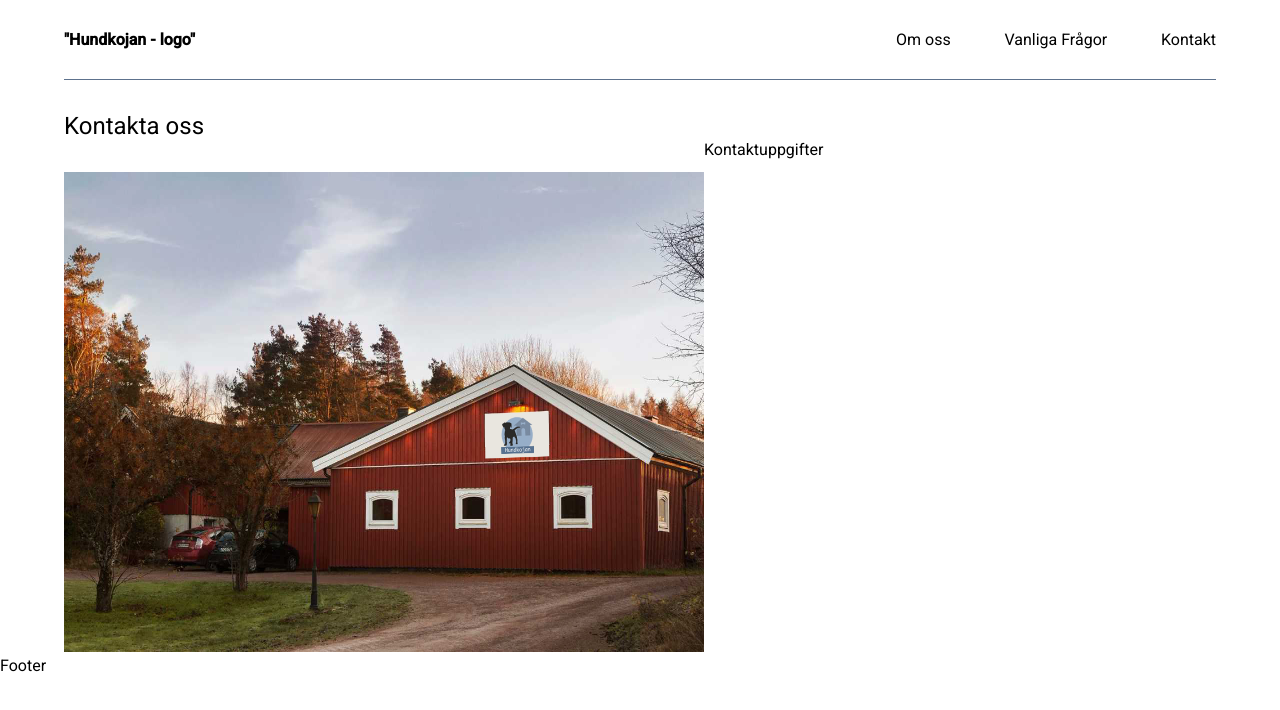
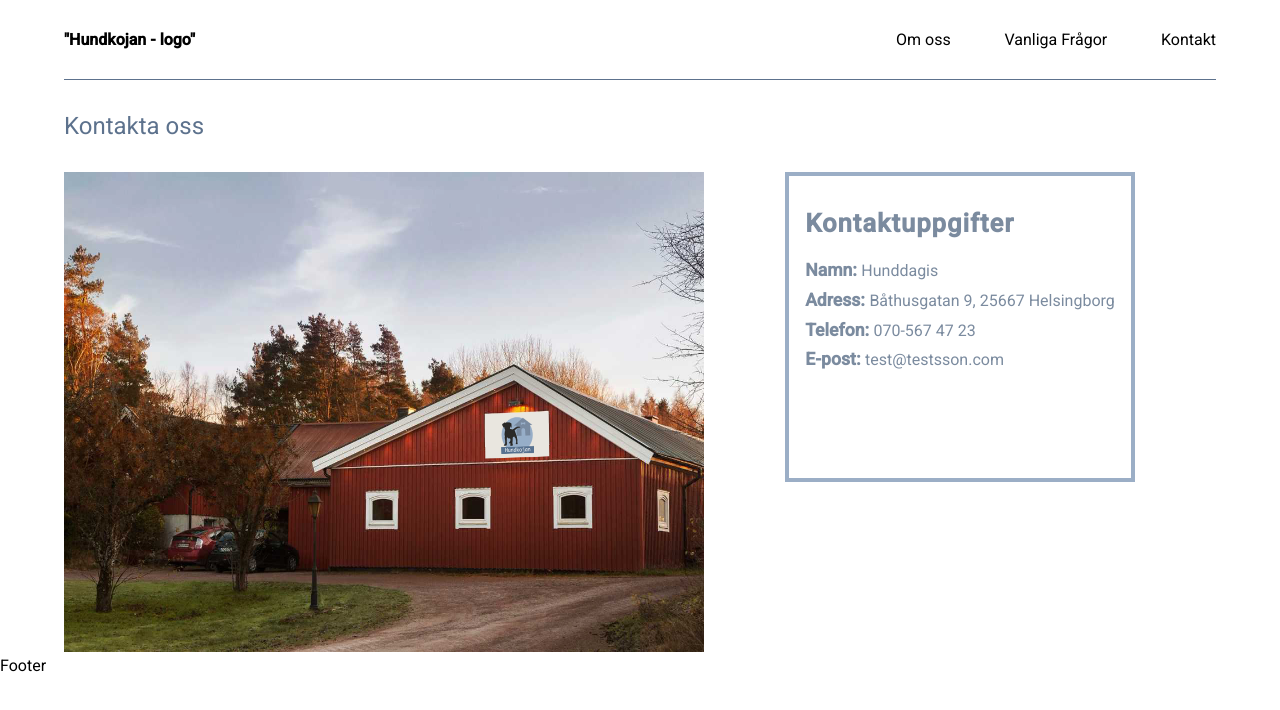
Before and after one commit to EmmaOlsson/hunddagis, a React (Create React App) app: page /contact in a window 1280 px wide. Shown: the top 710 px of the page. Built offline with nearby package versions, Linux system fonts and the light colour scheme.

Commit message:
Klar med en startdesign på kontaktsidan

```diff
--- a/src/css/contact.module.css
+++ b/src/css/contact.module.css
@@ -15,8 +15,44 @@ section {
 .contactTitle {
     font-size: 1.5rem;
     margin-top: 2rem;
+    color: var(--hundkojan-blue);
 }
-.contactDetails {
+.contactDetailsContainer {
     display: grid;
     grid-template-columns: 1fr 1fr;
 }
+.contactDetails {
+    display: flex;
+    justify-content: center;
+    height: 60%;
+    margin-top: 2rem;
+}
+.contactDetailsTitle {
+    font-size: 1.6rem;
+    width: 100%;
+    font-weight: bold;
+    letter-spacing: 1px;
+}
+.content {
+    display: flex;
+    flex-direction: column;
+    border: 4px solid var(--sky-blue);
+    padding: 2rem 1rem 0 1rem;
+    color: var(--grey-blue);
+}
+.titleContainer {
+    margin-bottom: 1.4rem;
+}
+.nameContainer {
+    margin-bottom: .6rem;
+}
+.addressContainer {
+    margin-bottom: .6rem;
+}
+.phoneContainer {
+    margin-bottom: .6rem;
+}
+.subHeading {
+    font-weight: bold;
+    font-size: 1.1rem;
+}
--- a/src/screens/ContactScreen.js
+++ b/src/screens/ContactScreen.js
@@ -1,3 +1,4 @@
+import { faStickyNote } from '@fortawesome/free-solid-svg-icons';
 import React from 'react';
 import hunddagis from '../assets/graphics/hunddagis.jpg';
 import style from '../css/contact.module.css';
@@ -11,13 +12,41 @@ const ContactScreen = () => {
         <span className={style.contactTitle}>Kontakta oss</span>
       </div>
 
-      <div className={style.contactDetails}>
+      <div className={style.contactDetailsContainer}>
         <div>
         <img className={style.img} src={hunddagis}></img>
         </div>
 
-        <div>
-          <span>Kontaktuppgifter</span>
+        <div className={style.contactDetails}>
+          <div className={style.content}>
+
+            <div className={style.titleContainer}>
+              <span className={style.contactDetailsTitle}>Kontaktuppgifter</span>
+            </div>
+
+            <div className={style.nameContainer}>
+              <span className={style.subHeading}>Namn: </span>
+              <span>Hunddagis</span>
+            </div>
+
+            <div className={style.addressContainer}>
+              <span className={style.subHeading}>Adress: </span>
+              <span>Båthusgatan 9, 25667 Helsingborg</span>
+            </div>
+
+            <div className={style.phoneContainer}>
+              <span className={style.subHeading}>Telefon: </span>
+              <span>070-567 47 23</span>
+            </div>
+
+            <div>
+              <span className={style.subHeading}>E-post: </span>
+              <span>test@testsson.com</span>
+            </div>
+
+
+          </div>
+
         </div>
       </div>
     </section>
```
